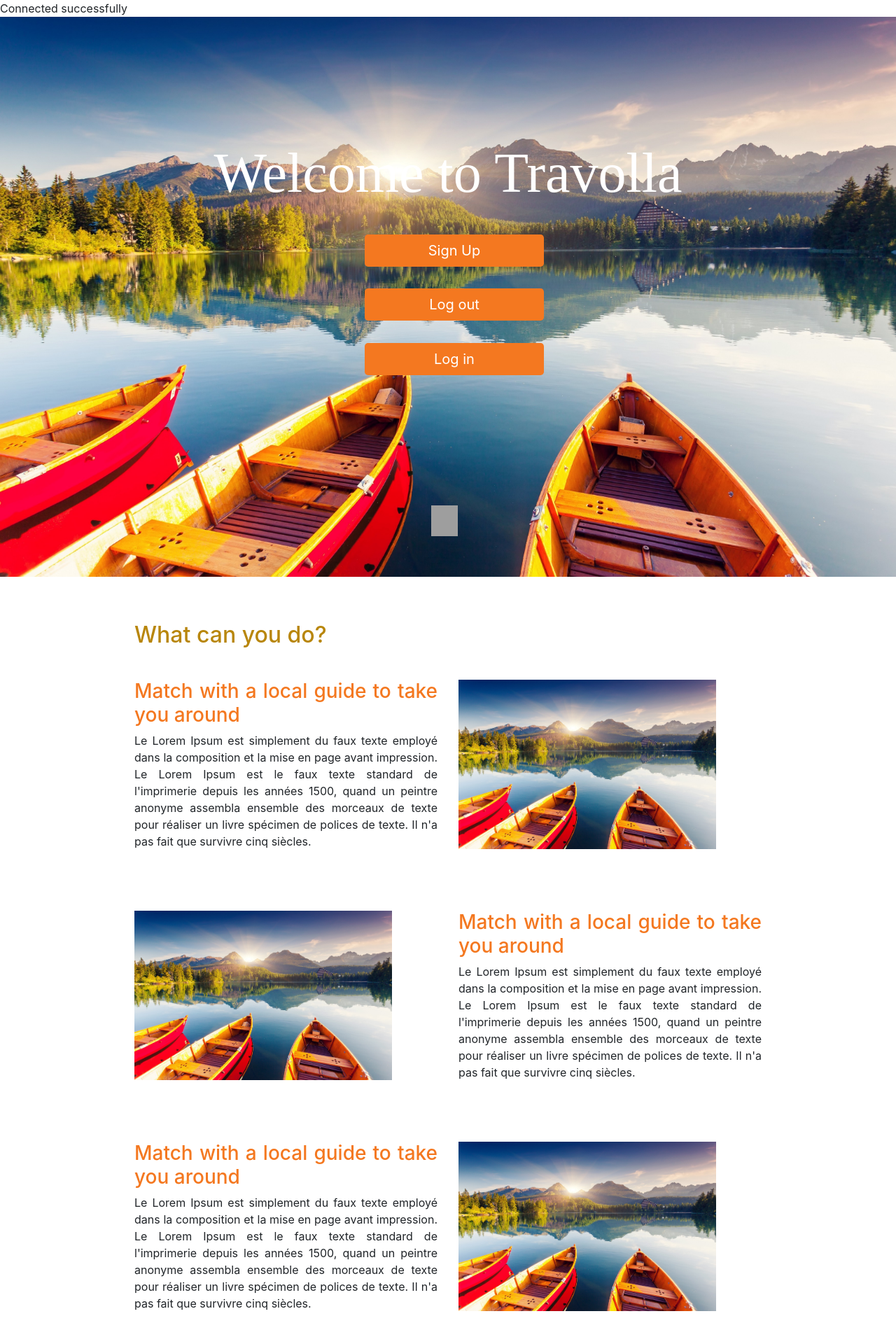
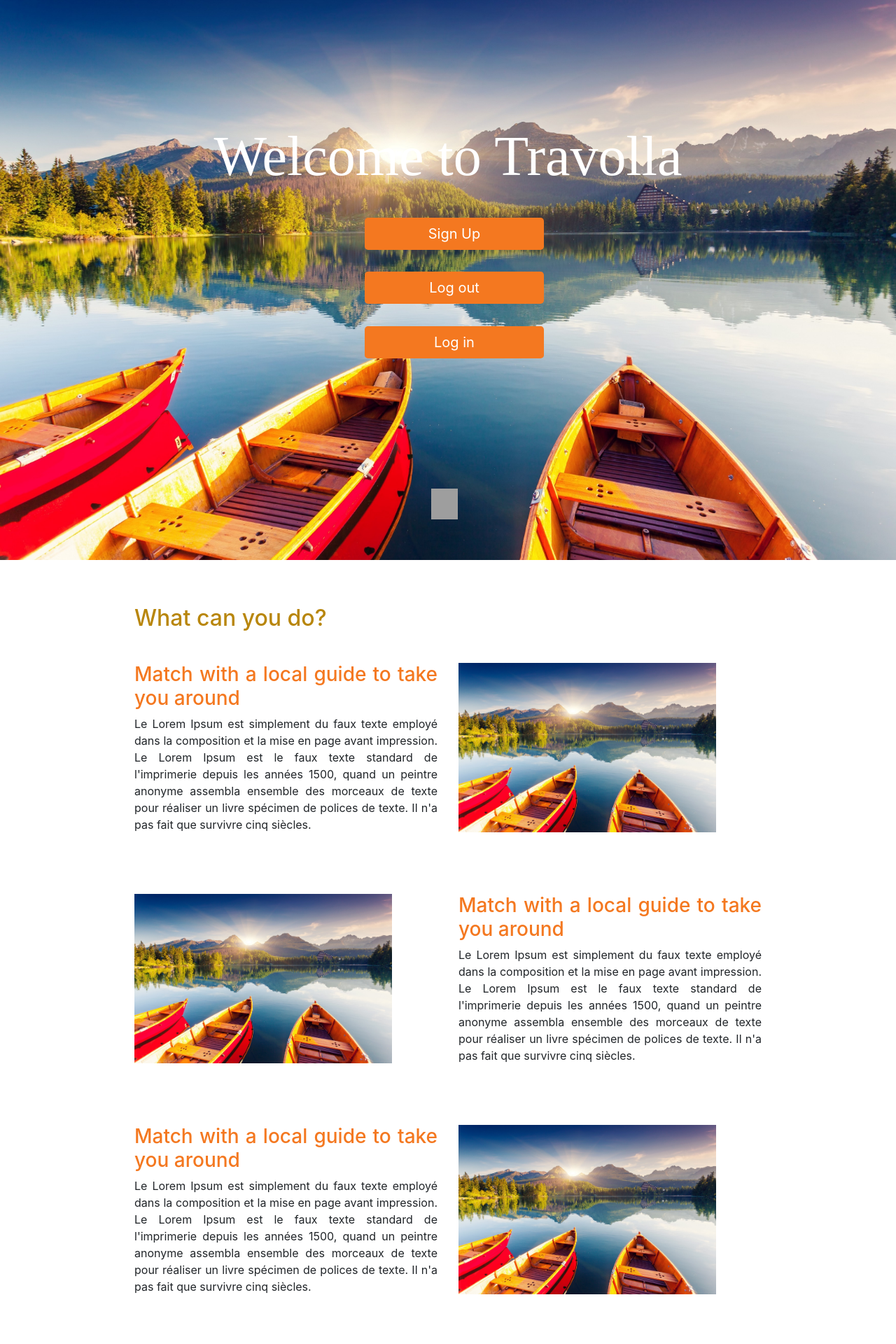
Before and after one commit to lulululu7766/Travolla, a PHP site: page /index.php in a window 1280 px wide. Shown: the top 1920 px of the page at 70% size. Run offline with PHP 8.4, Linux system fonts and the light colour scheme; some libraries are stand-ins or nearby versions; some web fonts are replaced; grey boxes are pictures that could not be loaded.

Commit message:
Updated and Added : session.php

```diff
--- a/session.php
+++ b/session.php
@@ -16,7 +16,7 @@
 	if ($mysqli->connect_error) {
 	    die("Connection failed: " . $mysqli->connect_error);
 	}
-	echo "Connected successfully";
+	//echo "Connected successfully";
 	session_start();
 
 	if(isset($_SESSION['loggedin'])){
```
